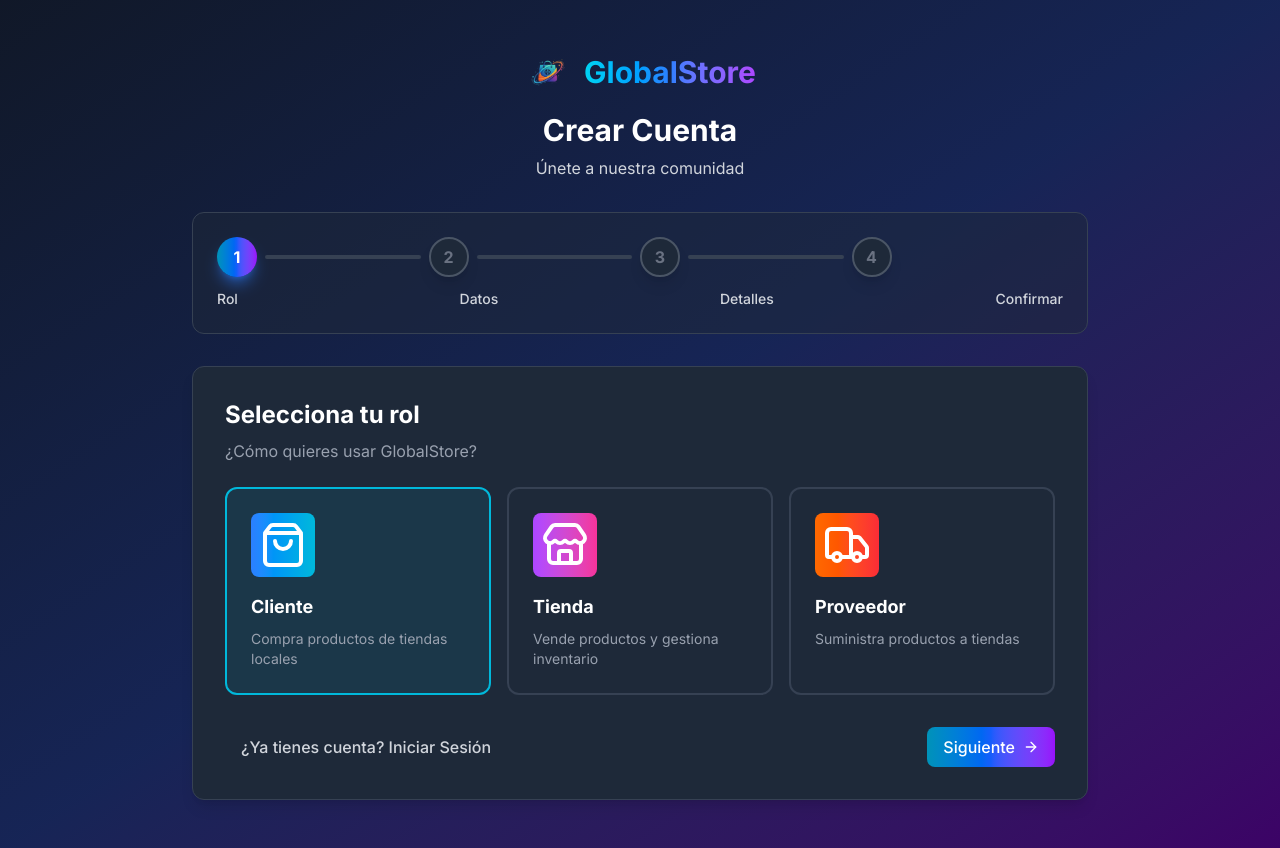
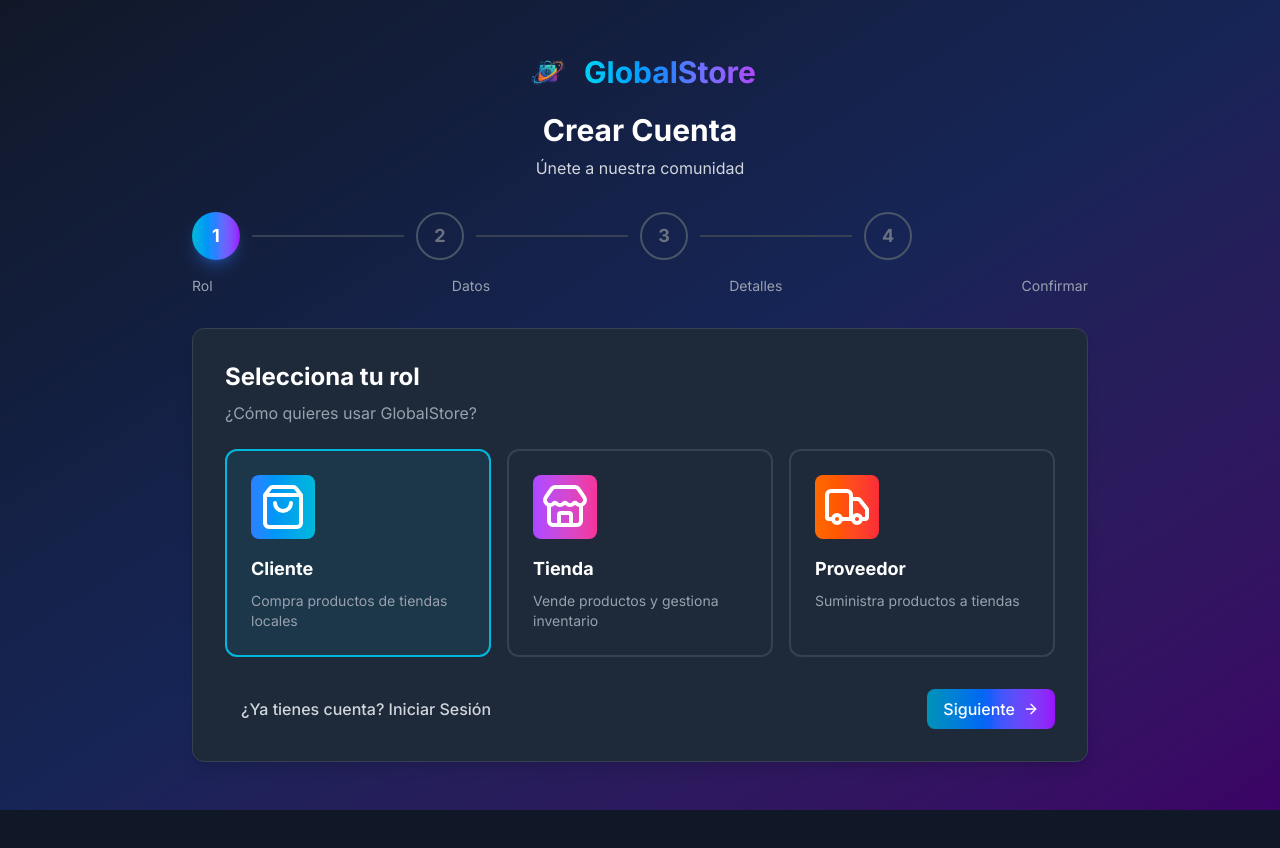
Before and after one commit to Cristian2040/Global-store, a Next.js app in the folder frontend/: page /register in a window 1280 px wide. After the commit the page ends 810 px from the top, so only its background shows below. Built offline with nearby package versions, Linux system fonts and the light colour scheme; no server answers.

Commit message:
style: redesign progress bar and add gradient to auth links

```diff
--- a/frontend/src/app/login/page.tsx
+++ b/frontend/src/app/login/page.tsx
@@ -78,7 +78,7 @@ export default function LoginPage() {
                     <div className="mt-6 text-center">
                         <p className="text-gray-400">
                             ¿No tienes cuenta?{' '}
-                            <Link href="/register" className="text-cyan-400 hover:text-cyan-300 font-semibold">
+                            <Link href="/register" className="font-semibold bg-gradient-to-r from-cyan-400 via-blue-500 to-purple-500 bg-clip-text text-transparent hover:from-cyan-300 hover:via-blue-400 hover:to-purple-400">
                                 Regístrate aquí
                             </Link>
                         </p>
--- a/frontend/src/app/register/page.tsx
+++ b/frontend/src/app/register/page.tsx
@@ -142,28 +142,28 @@ export default function RegisterPage() {
                 </div>
 
                 {/* Progress Bar */}
-                <div className="mb-8 bg-gray-800/50 rounded-xl p-6 border border-gray-700">
+                <div className="mb-8">
                     <div className="flex justify-between items-center">
                         {[1, 2, 3, 4].map((s) => (
                             <div key={s} className="flex items-center flex-1">
                                 <div
-                                    className={`w-10 h-10 rounded-full flex items-center justify-center font-bold transition-all shadow-lg ${s <= step
-                                        ? 'bg-gradient-to-r from-cyan-600 via-blue-600 to-purple-600 text-white shadow-blue-500/50'
-                                        : 'bg-gray-800 text-gray-500 border-2 border-gray-600'
+                                    className={`w-12 h-12 rounded-full flex items-center justify-center font-bold text-lg transition-all ${s <= step
+                                        ? 'bg-gradient-to-r from-cyan-500 via-blue-500 to-purple-600 text-white shadow-lg shadow-blue-500/30'
+                                        : 'bg-transparent text-gray-500 border-2 border-gray-600'
                                         }`}
                                 >
                                     {s < step ? <Check className="w-5 h-5" /> : s}
                                 </div>
                                 {s < 4 && (
                                     <div
-                                        className={`flex-1 h-1 mx-2 transition-all rounded-full ${s < step ? 'bg-gradient-to-r from-cyan-600 via-blue-600 to-purple-600' : 'bg-gray-700'
+                                        className={`flex-1 h-0.5 mx-3 transition-all ${s < step ? 'bg-gradient-to-r from-cyan-500 via-blue-500 to-purple-600' : 'bg-gray-700'
                                             }`}
                                     />
                                 )}
                             </div>
                         ))}
                     </div>
-                    <div className="flex justify-between mt-3 text-sm font-medium text-gray-300">
+                    <div className="flex justify-between mt-4 text-sm text-gray-400">
                         <span>Rol</span>
                         <span>Datos</span>
                         <span>Detalles</span>
```
